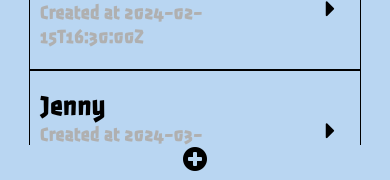
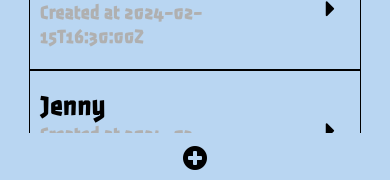
Before and after one commit to lusgaoliveira/key-in-hand, a React Native app: screen /Home in a window 390 px wide. Shown: the part 661-841 px from the top of the page. Built offline with nearby package versions, Linux system fonts and the light colour scheme.

Commit message:
feat: add new key navigation on screen Home

```diff
--- a/src/screens/home/index.tsx
+++ b/src/screens/home/index.tsx
@@ -1,4 +1,4 @@
-import { FlatList, Text, View } from "react-native";
+import { FlatList, Pressable, Text, View } from "react-native";
 import { NativeStackNavigationProp } from "@react-navigation/native-stack";
 import { RoutesParams } from "../../navigation/routeParams";
 import styles from "./styles";
@@ -8,43 +8,33 @@ import SimpleInput from "../../components/inputs/simpleInput";
 import keys from "../../mock/keys";
 import Card from "../../components/cards/card";
 
-type homeParamsList = NativeStackNavigationProp<RoutesParams, 'Home'>
+type homeParamsList = NativeStackNavigationProp<RoutesParams, 'Home'>;
+
 export default function HomeScreen() {
-
     const navigation = useNavigation<homeParamsList>();
 
     return (
         <View style={styles.container}>
-
             <View style={styles.containerSearch}>
                 <SimpleInput placeholder="Search" style={styles.input} />
-                <IconButton  icon="search" style={styles.iconButton} />
+                <IconButton icon="search" style={styles.iconButton} />
             </View>
+
             <View style={styles.containerTitle}>
-                <Text style={styles.textTitle}>
-                    My Keys
-                </Text>
-
+                <Text style={styles.textTitle}>My Keys</Text>
             </View>
 
             <FlatList
                 data={keys}
                 keyExtractor={item => item.id.toString()}
                 renderItem={({ item }) => (
-                    <View id={item.id.toString()}>
-                        <Card
-                            data={{
-                                    ...item,
-                                    id: item.id.toString()}}
-                        />
-                    </View>
-
+                    <Card data={{ ...item, id: item.id.toString() }} />
                 )}
             />
-            <View style={styles.containerButtons} >
-                <IconButton icon="plus-circle" />
+
+            <View style={styles.containerButtons}>
+                <IconButton icon="plus-circle" onPress={() => navigation.navigate('NewKey')}/>
             </View>
         </View>
-
     );
 }
--- a/src/screens/home/styles.tsx
+++ b/src/screens/home/styles.tsx
@@ -45,8 +45,12 @@ const styles = StyleSheet.create({
     },
 
     containerButtons: {
-        bottom: 0,
-        paddingBottom: 10
+
+        width: '100%',
+        height: 50,
+        justifyContent: 'center',
+        alignItems: 'center',
+
     },
 });
 
```
